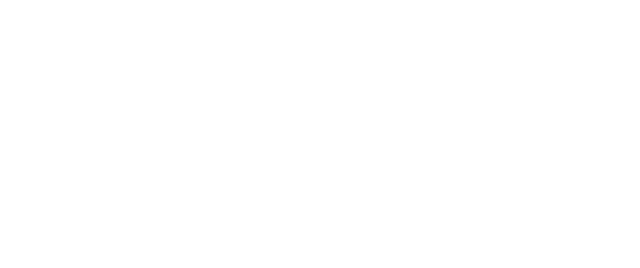
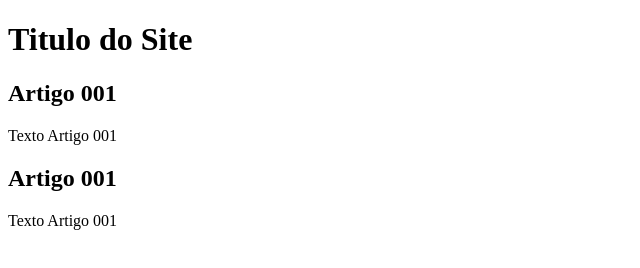
Before and after one commit to 122vi/NovoReposit-rioAula, a plain HTML site: page site/index.html in a window 1280 px wide. Shown: the whole page, without its empty margins (0-640 px from the left). Drawn offline with Linux system fonts and the light colour scheme.

Commit message:
Adicionado o index.html

```diff
--- a/site/index.html
+++ b/site/index.html
@@ -4,9 +4,21 @@
     <meta charset="UTF-8">
     <meta http-equiv="X-UA-Compatible" content="IE=edge">
     <meta name="viewport" content="width=device-width, initial-scale=1.0">
-    <title>Document</title>
+    <title>Titulo do site</title>
 </head>
 <body>
-
+    <main>
+        <header>
+            <h1>Titulo do Site</h1>
+        </header>
+        <article>
+            <h2>Artigo 001</h2>
+            <p>Texto Artigo 001</p>
+        </article>
+        <article>
+            <h2>Artigo 001</h2>
+            <p>Texto Artigo 001</p>
+        </article>
+    </main>
 </body>
 </html>
```
